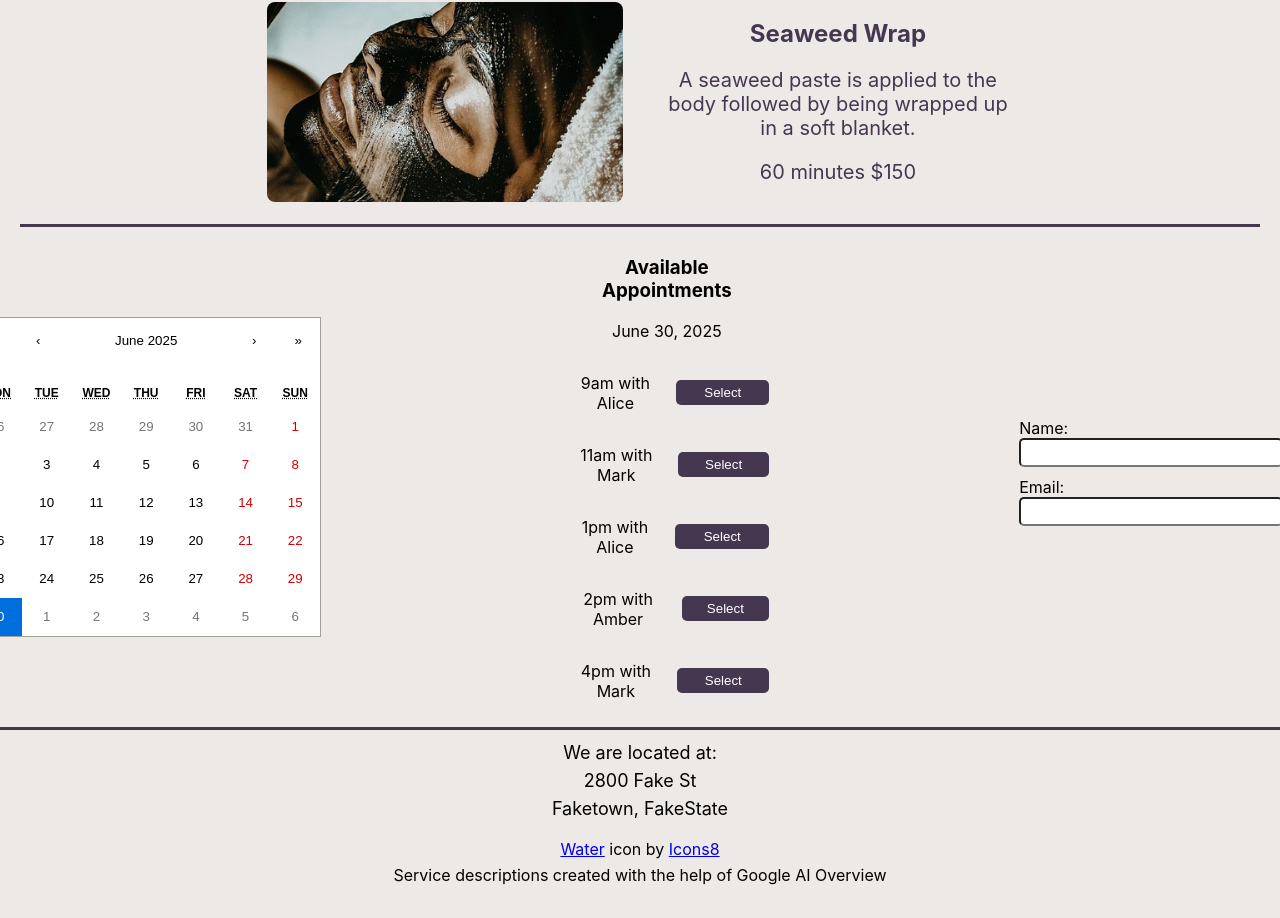
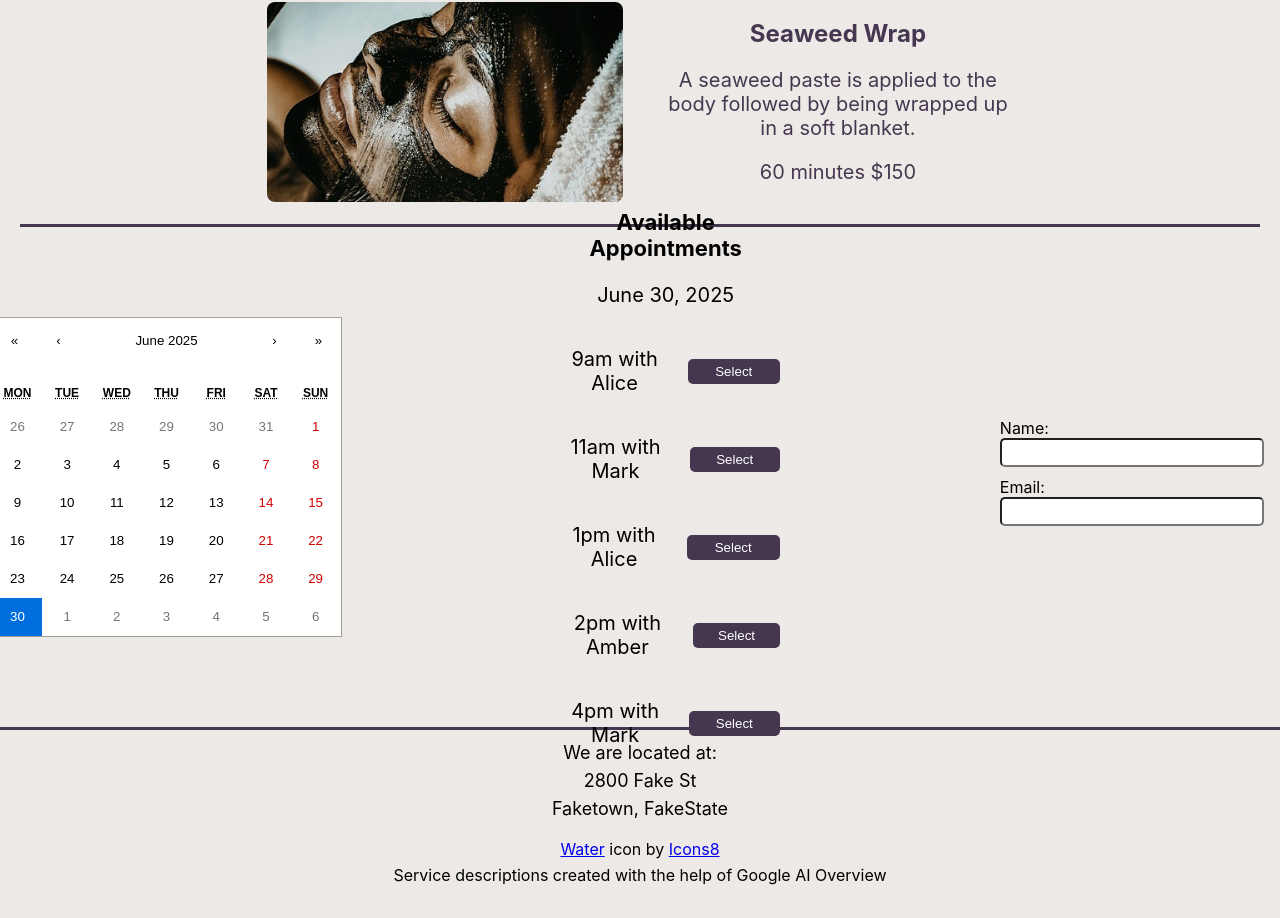
Before and after one commit to LaurenCummings/spa-project, a React (Vite) app: page / in a window 1280 px wide. Shown: the part 3414-4332 px from the top of the page. Built offline with nearby package versions, Linux system fonts and the light colour scheme; a web font is replaced by a local one.

Commit message:
increased font size on available appointments

```diff
--- a/src/css/BookNow.css
+++ b/src/css/BookNow.css
@@ -11,7 +11,7 @@
     display: flex;
     justify-content: center;
     align-items: center;
-    gap: 150px;
+    gap: 120px;
 }
 
 .calendar {
@@ -26,6 +26,14 @@
 .appointment-info {
     text-align: center;
     padding: 0px 50px;
+}
+
+.appointment-info h3 {
+    font-size: 22px;
+}
+
+.appointment-info p {
+    font-size: 20px;
 }
 
 .appointment {
```
